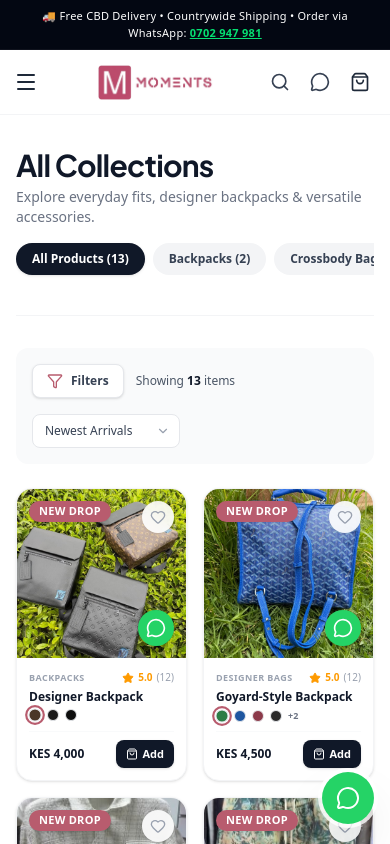
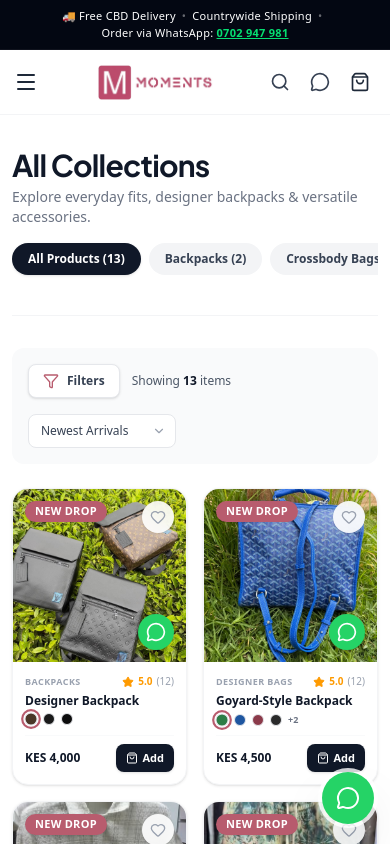
Before and after one commit to TrevorBrian430/moments-nairobi, a Next.js app: page /shop in a window 390 px wide. Shown: the top 844 px of the page. Built offline with nearby package versions, Linux system fonts and the light colour scheme.

Commit message:
Lock mobile viewport and prevent horizontal page overflow

```diff
--- a/src/app/(storefront)/cart/page.tsx
+++ b/src/app/(storefront)/cart/page.tsx
@@ -68,7 +68,7 @@ export default function CartPage() {
   }
 
   return (
-    <div className="max-w-6xl mx-auto px-4 py-8">
+    <div className="w-full max-w-6xl mx-auto px-3 sm:px-6 py-6 sm:py-8">
       <div className="flex items-center gap-4 mb-8">
         <Link href="/shop" className="text-gray-500 hover:text-gray-900 transition-colors">
           <ArrowLeft className="w-5 h-5" />
@@ -168,53 +168,67 @@ function CartItemRow({
   onRemove: () => void;
 }) {
   return (
-    <div className="flex gap-4 bg-white border border-gray-100 rounded-xl p-4 shadow-sm">
-      <div className="relative w-24 h-24 rounded-lg overflow-hidden flex-shrink-0 bg-gray-100">
+    <div className="flex gap-3 sm:gap-4 bg-white border border-gray-100 rounded-2xl p-3 sm:p-4 shadow-sm w-full">
+      {/* Left thumbnail */}
+      <div className="relative w-20 h-20 sm:w-24 sm:h-24 rounded-xl overflow-hidden flex-shrink-0 bg-neutral-100 border border-gray-100">
         <Image
           src={item.image}
           alt={item.name}
           fill
           className="object-cover"
-          sizes="96px"
+          sizes="(max-width: 640px) 80px, 96px"
         />
       </div>
 
-      <div className="flex-1 min-w-0">
-        <h4 className="font-semibold text-gray-900 truncate">{item.name}</h4>
-        <div className="text-sm text-gray-500 mt-0.5">
-          {item.color && <span>{item.color}</span>}
-          {item.color && item.size && <span> • </span>}
+      {/* Right content */}
+      <div className="flex-1 min-w-0 flex flex-col justify-between">
+        <div className="flex items-start justify-between gap-2">
+          <div className="min-w-0">
+            <h4 className="font-bold text-gray-900 text-sm sm:text-base leading-snug truncate">
+              {item.name}
+            </h4>
+            <div className="text-xs text-gray-500 mt-0.5">
+              {item.color && <span className="font-medium text-gray-700">{item.color}</span>}
+              {item.color && item.size && <span> &bull; </span>}
               {item.size && <span>Size {item.size}</span>}
             </div>
-        <p className="font-bold text-gray-900 mt-1">
-          {formatPrice(item.price)}
-        </p>
           </div>
-
-      <div className="flex flex-col items-end justify-between">
           <button
+            type="button"
             onClick={onRemove}
-          className="text-gray-400 hover:text-danger transition-colors p-1"
+            aria-label="Remove item"
+            className="text-gray-400 hover:text-red-600 transition-colors p-1.5 -mr-1 shrink-0 cursor-pointer touch-manipulation active:scale-90"
           >
             <Trash2 className="w-4 h-4" />
           </button>
+        </div>
 
-        <div className="flex items-center gap-2 bg-gray-100 rounded-full px-2 py-1">
+        <div className="flex items-center justify-between gap-2 mt-3 pt-2 border-t border-gray-50">
+          <p className="font-extrabold text-gray-900 text-sm sm:text-base">
+            {formatPrice(item.price)}
+          </p>
+
+          <div className="flex items-center border border-gray-200 bg-gray-50 rounded-full px-2 py-0.5 shrink-0">
             <button
+              type="button"
               onClick={() => onUpdateQuantity(item.quantity - 1)}
-            className="w-7 h-7 flex items-center justify-center rounded-full hover:bg-gray-200 transition-colors"
+              className="w-6 h-6 flex items-center justify-center rounded-full text-gray-600 hover:bg-gray-200 transition-colors cursor-pointer touch-manipulation active:scale-90"
+              aria-label="Decrease quantity"
             >
-            <Minus className="w-3.5 h-3.5" />
+              <Minus className="w-3 h-3 pointer-events-none" />
             </button>
-          <span className="text-sm font-semibold w-6 text-center">
+            <span className="text-xs sm:text-sm font-bold w-6 text-center select-none text-gray-900">
               {item.quantity}
             </span>
             <button
+              type="button"
               onClick={() => onUpdateQuantity(item.quantity + 1)}
-            className="w-7 h-7 flex items-center justify-center rounded-full hover:bg-gray-200 transition-colors"
+              className="w-6 h-6 flex items-center justify-center rounded-full text-gray-600 hover:bg-gray-200 transition-colors cursor-pointer touch-manipulation active:scale-90"
+              aria-label="Increase quantity"
             >
-            <Plus className="w-3.5 h-3.5" />
+              <Plus className="w-3 h-3 pointer-events-none" />
             </button>
+          </div>
         </div>
       </div>
     </div>
--- a/src/app/(storefront)/layout.tsx
+++ b/src/app/(storefront)/layout.tsx
@@ -8,9 +8,9 @@ export default function StorefrontLayout({
   children: React.ReactNode;
 }) {
   return (
-    <div className="flex min-h-screen flex-col bg-white text-gray-900">
+    <div className="flex min-h-screen flex-col bg-white text-gray-900 w-full max-w-full overflow-x-hidden">
       <Navbar />
-      <main className="flex-1">{children}</main>
+      <main className="flex-1 w-full max-w-full overflow-x-hidden">{children}</main>
       <Footer />
       <FloatingWhatsApp />
     </div>
--- a/src/app/(storefront)/page.tsx
+++ b/src/app/(storefront)/page.tsx
@@ -18,7 +18,7 @@ import {
 
 export default function HomePage() {
   return (
-    <div className="space-y-10 sm:space-y-16">
+    <div className="space-y-10 sm:space-y-16 w-full max-w-full overflow-x-hidden">
       {/* 1. Hero banner */}
       <Hero />
 
--- a/src/app/(storefront)/product/[slug]/ProductDetailClient.tsx
+++ b/src/app/(storefront)/product/[slug]/ProductDetailClient.tsx
@@ -110,7 +110,7 @@ export default function ProductDetailClient({
   const whatsappUrl = generateWhatsAppLink(STORE_INFO.whatsappPhone, whatsappMessage);
 
   return (
-    <div className="max-w-7xl mx-auto px-4 sm:px-6 lg:px-8 py-6 sm:py-12">
+    <div className="w-full max-w-7xl mx-auto px-3 sm:px-6 lg:px-8 py-6 sm:py-12 overflow-x-hidden">
       {/* Breadcrumbs */}
       <nav className="flex items-center gap-2 text-xs text-gray-500 mb-6 overflow-x-auto">
         <Link href="/" className="hover:text-gray-900 transition-colors">
--- a/src/app/(storefront)/search/page.tsx
+++ b/src/app/(storefront)/search/page.tsx
@@ -26,7 +26,7 @@ function SearchContent() {
   }, [query]);
 
   return (
-    <div className="max-w-7xl mx-auto px-4 sm:px-6 lg:px-8 py-10 sm:py-16">
+    <div className="w-full max-w-7xl mx-auto px-3 sm:px-6 lg:px-8 py-10 sm:py-16 overflow-x-hidden">
       <div className="max-w-2xl mx-auto text-center mb-10">
         <h1 className="font-heading text-3xl sm:text-4xl font-bold text-gray-900 mb-4">
           Search Collection
--- a/src/app/(storefront)/shop/page.tsx
+++ b/src/app/(storefront)/shop/page.tsx
@@ -48,7 +48,7 @@ function ShopContent() {
   const currentCategoryInfo = CATEGORIES.find((c) => c.slug === selectedCategory);
 
   return (
-    <div className="max-w-7xl mx-auto px-4 sm:px-6 lg:px-8 py-8 sm:py-12">
+    <div className="w-full max-w-7xl mx-auto px-3 sm:px-6 lg:px-8 py-8 sm:py-12 overflow-x-hidden">
       {/* Header section */}
       <div className="border-b border-gray-100 pb-8 mb-8">
         <h1 className="font-heading text-3xl sm:text-4xl font-bold text-gray-900 capitalize">
--- a/src/app/globals.css
+++ b/src/app/globals.css
@@ -21,10 +21,19 @@
 @layer base {
   * {
     @apply border-gray-200;
+    box-sizing: border-box;
+  }
+  html {
+    max-width: 100%;
+    overflow-x: hidden;
+    -webkit-text-size-adjust: 100%;
   }
   body {
     @apply bg-white text-gray-900 antialiased;
     font-family: var(--font-body);
+    max-width: 100%;
+    overflow-x: hidden;
+    position: relative;
   }
   h1, h2, h3, h4, h5, h6 {
     font-family: var(--font-heading);
--- a/src/app/layout.tsx
+++ b/src/app/layout.tsx
@@ -1,4 +1,4 @@
-import type { Metadata } from "next";
+import type { Metadata, Viewport } from "next";
 import { Plus_Jakarta_Sans, Inter } from "next/font/google";
 import "./globals.css";
 
@@ -15,6 +15,13 @@ const inter = Inter({
   variable: "--font-body",
   display: "swap",
 });
+
+export const viewport: Viewport = {
+  width: "device-width",
+  initialScale: 1,
+  maximumScale: 1,
+  userScalable: false,
+};
 
 export const metadata: Metadata = {
   metadataBase: new URL("https://momentsnairobi.co.ke"),
--- a/src/components/Footer.tsx
+++ b/src/components/Footer.tsx
@@ -18,7 +18,7 @@ export default function Footer() {
   const currentYear = 2026;
 
   return (
-    <footer className="bg-gray-900 text-gray-300">
+    <footer className="w-full max-w-full overflow-hidden bg-gray-900 text-gray-300">
       {/* ====== Main grid ====== */}
       <div className="mx-auto max-w-7xl px-4 py-12 lg:px-8">
         <div className="grid gap-10 sm:grid-cols-2 lg:grid-cols-4">
--- a/src/components/Navbar.tsx
+++ b/src/components/Navbar.tsx
@@ -58,14 +58,20 @@ export default function Navbar() {
   return (
     <>
       {/* ====== Announcement bar ====== */}
-      <div className="bg-gray-950 text-white text-[11px] sm:text-xs text-center py-2 px-3 tracking-wide border-b border-white/5 font-medium relative z-40">
-        🚚 Free CBD Delivery &bull; Countrywide Shipping &bull; Order via WhatsApp:{" "}
+      <div className="w-full bg-gray-950 text-white text-[11px] sm:text-xs text-center py-2 px-3 tracking-wide border-b border-white/5 font-medium relative z-40 leading-normal">
+        <span className="inline-block">🚚 Free CBD Delivery</span>
+        <span className="inline-block mx-1.5 opacity-40">&bull;</span>
+        <span className="inline-block">Countrywide Shipping</span>
+        <span className="inline-block mx-1.5 opacity-40">&bull;</span>
+        <span className="inline-block">
+          Order via WhatsApp:{" "}
           <a
             href="https://wa.me/254702947981"
             className="underline font-bold text-green-400 hover:text-green-300"
           >
             0702 947 981
           </a>
+        </span>
       </div>
 
       {/* ====== Main navbar ====== */}
```
Lines whose indentation alone changed are shown as unchanged.
